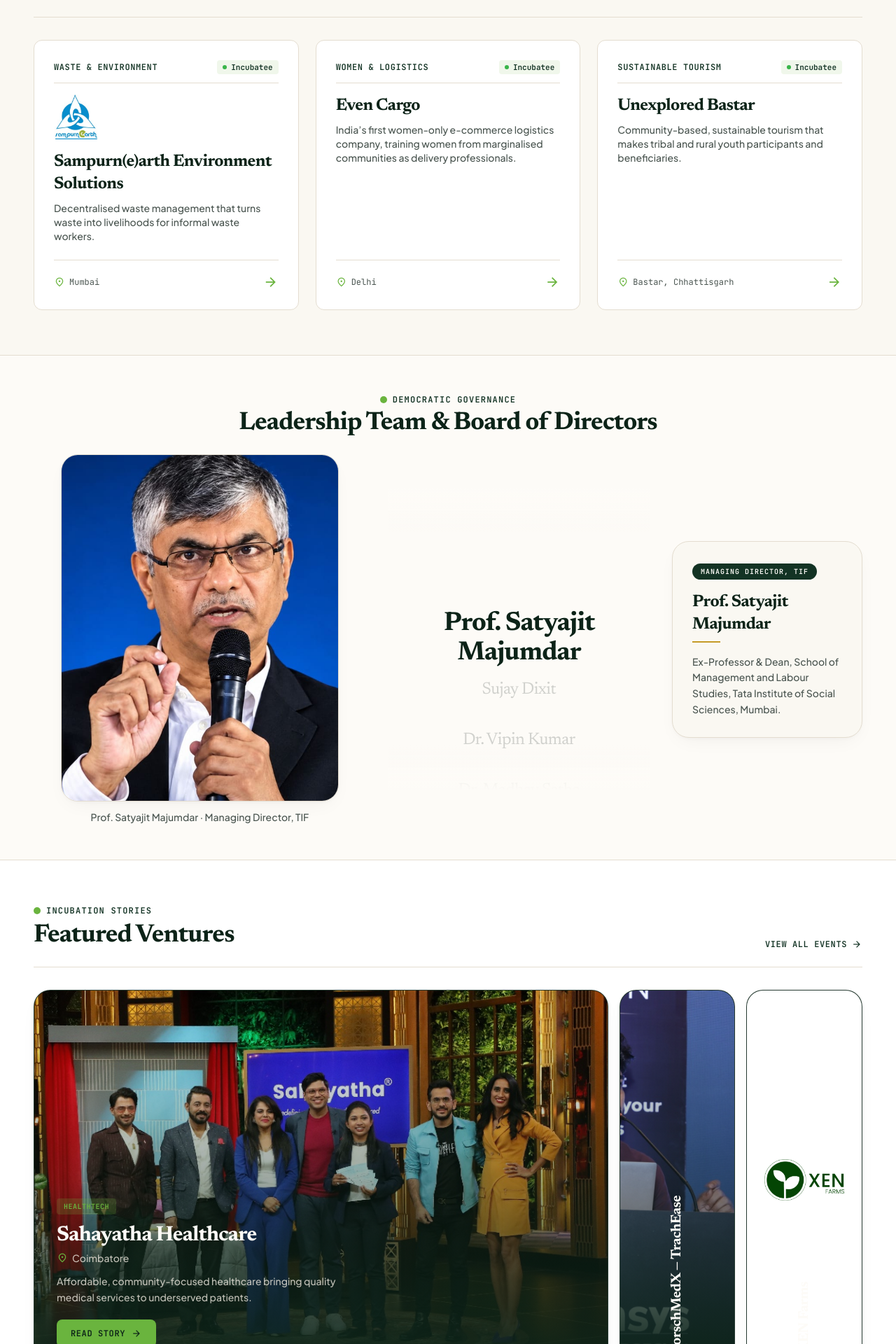
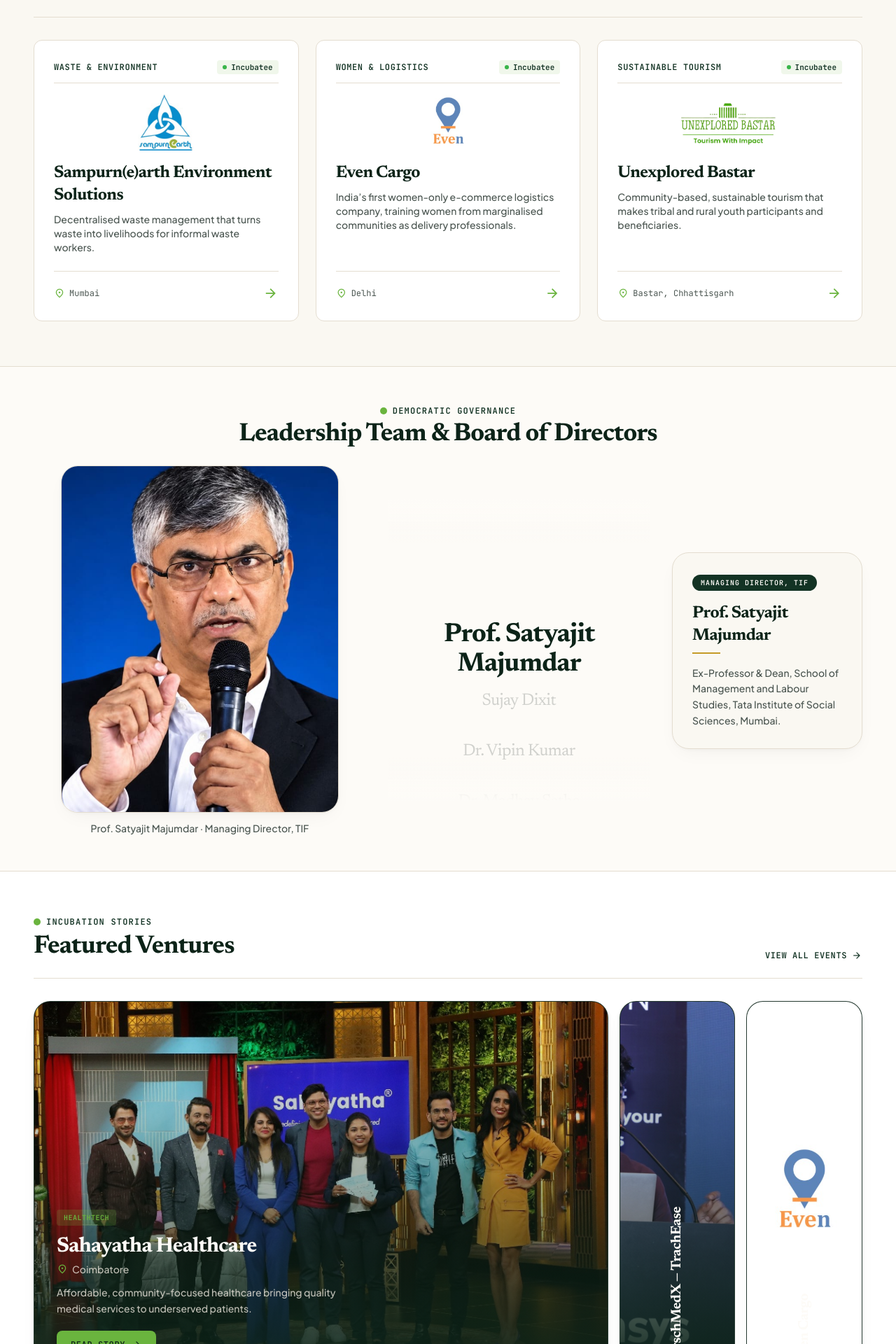
Before and after one commit to katkarpranav2004/tiff-project, a React (Vite) app in the folder client/: page / in a window 1280 px wide. Shown: the part 3040-4960 px from the top of the page at 70% size. Built offline with nearby package versions, Linux system fonts and the light colour scheme; no server answers.

Commit message:
content: venture logos + swap XEN for Even Cargo

```diff
--- a/client/src/pages/public/Home.tsx
+++ b/client/src/pages/public/Home.tsx
@@ -448,8 +448,8 @@
 <div className="grid grid-cols-1 md:grid-cols-3 gap-6">
 {[
   { slug: 'sampurnearth', title: 'Sampurn(e)arth Environment Solutions', sector: 'Waste & Environment', loc: 'Mumbai', image: '/ventures/sampurnearth-logo.png', logo: true, note: 'Decentralised waste management that turns waste into livelihoods for informal waste workers.' },
-  { slug: 'even-cargo', title: 'Even Cargo', sector: 'Women & Logistics', loc: 'Delhi', image: '/ventures/evencargo.jpg', logo: false, note: 'India’s first women-only e-commerce logistics company, training women from marginalised communities as delivery professionals.' },
-  { slug: 'unexplored-bastar', title: 'Unexplored Bastar', sector: 'Sustainable Tourism', loc: 'Bastar, Chhattisgarh', image: '/ventures/bastar.jpg', logo: false, note: 'Community-based, sustainable tourism that makes tribal and rural youth participants and beneficiaries.' },
+  { slug: 'even-cargo', title: 'Even Cargo', sector: 'Women & Logistics', loc: 'Delhi', image: '/ventures/evencargo-logo.png', logo: true, note: 'India’s first women-only e-commerce logistics company, training women from marginalised communities as delivery professionals.' },
+  { slug: 'unexplored-bastar', title: 'Unexplored Bastar', sector: 'Sustainable Tourism', loc: 'Bastar, Chhattisgarh', image: '/ventures/bastar-logo.png', logo: true, note: 'Community-based, sustainable tourism that makes tribal and rural youth participants and beneficiaries.' },
 ].map((v) => (
   <Link key={v.slug} to={`/events/story/${v.slug}`} className="group bg-white rounded-xl border border-subtle-border p-7 flex flex-col justify-between hover:border-brand-green hover:shadow-lg transition-all">
     <div>
@@ -461,7 +461,7 @@
         </span>
       </div>
       {v.logo && (
-        <div className="mb-4 flex h-16 items-center justify-start">
+        <div className="mb-4 flex h-20 w-full items-center justify-center">
           <img src={v.image} alt={v.title} className="max-h-full max-w-[180px] object-contain" loading="lazy" />
         </div>
       )}
@@ -504,7 +504,7 @@
       cards={[
         { number: '01', slug: 'sahayatha-healthcare', image: '/ventures/sahayatha.jpg', title: 'Sahayatha Healthcare', loc: 'Coimbatore', tag: 'HealthTech', logo: false, desc: 'Affordable, community-focused healthcare bringing quality medical services to underserved patients.' },
         { number: '02', slug: 'forschmedx-trachease', image: '/ventures/forschmedx.jpg', title: 'ForschMedX — TrachEase', loc: 'Punjab / Mumbai', tag: 'MedTech', logo: false, desc: 'A medical device venture improving tracheostomy care for patients and clinicians.' },
-        { number: '03', slug: 'xen-farms', image: '/ventures/xen-logo.png', title: 'XEN Farms', loc: 'Rural India', tag: 'AgriTech', logo: true, desc: 'Natural farming, technology and market access that raise productivity and rebuild soil health — reaching 5,000+ farmers.' },
+        { number: '03', slug: 'even-cargo', image: '/ventures/evencargo-logo.png', title: 'Even Cargo', loc: 'Delhi', tag: 'Logistics', logo: true, desc: 'India’s first women-only e-commerce logistics company, training women from marginalised communities as delivery professionals.' },
       ]}
     />
   </div>
```
Also changed, not shown: client/public/ventures/bastar-logo.png (added), client/public/ventures/evencargo-logo.png (added).
